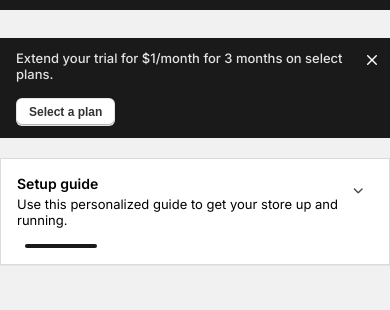
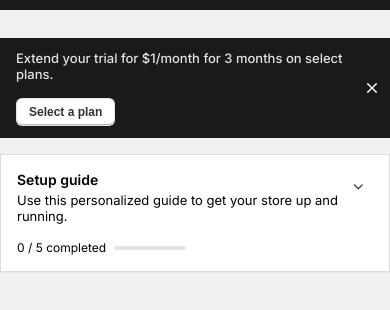
Before and after one commit to Folayimi/Front-Hackaton, a plain HTML site: page index.html in a window 390 px wide. Shown: the part 314-624 px from the top of the page. Drawn offline with Linux system fonts and the light colour scheme.

Commit message:
Made some changes

```diff
--- a/app.css
+++ b/app.css
@@ -287,13 +287,13 @@ body {
   position: relative;
   width: 100%;
   display: flex;
+  flex-direction: column;
+  gap: 16px;
   justify-content: center;
   align-items: center;
 }
 
 .content > .plan-banner {
-  position: absolute;
-  top: 0px;
   display: flex;
   width: 800px;
   padding: 12px 8px 12px 16px;
@@ -369,11 +369,10 @@ body {
 }
 
 .content > .setup-guide {
-  margin-top: 72px;
   display: flex;
   flex-direction: column;
   gap: 16px;
-  flex: 0 1 800px;
+  width: 800px;
   padding: 8px;
   border-radius: 18px;
   border: 1px solid var(--stroke-s-50, #dbdbdb);
@@ -677,7 +676,7 @@ body {
 
   .content > .setup-guide {
     border-radius: 0px;
-    margin-top: 120px;
+    width: 100%;
   }
 
   .content > .plan-banner {
--- a/app.js
+++ b/app.js
@@ -21,7 +21,9 @@ class Action {
 
     this.initializeUI();
     this.addEventListeners();
+    this.loadProgress();
     this.loadGuides(this.Track);
+    this.imagePresence();
   }
 
   initializeUI() {
@@ -35,6 +37,16 @@ class Action {
       this.BrandLogo.src =
         "https://crushingit.tech/hackathon-assets/shopify-icon-desktop.svg";
     }
+  }
+
+  imagePresence() {
+    // Image presence
+    Array.from(this.PersonlizedGuide).forEach((item) => {
+      const right = item.querySelector("#right");
+      if (window.innerWidth < 768) {
+        right.style.display = "none";
+      }
+    });
   }
 
   addEventListeners() {
@@ -180,7 +192,7 @@ class Action {
     // Load progress
     this.Progress = 0;
     Array.from(this.PersonlizedGuide).forEach((item) => {
-      if (item.checked) {
+      if (item.getAttribute("aria-checked") === "active") {
         this.Progress++;
       }
     });
@@ -236,7 +248,11 @@ class Action {
       item.className = "guide-step-active";
       leftContent.style.display = "flex";
       text.style.display = "none";
-      right.style.display = "flex";
+      if (window.innerWidth < 768) {
+        right.style.display = "none";
+      } else {
+        right.style.display = "flex";
+      }
     } else {
       item.className = "guide-step";
       checker.style.display = "block";
@@ -262,6 +278,7 @@ class Action {
         enclose.style.display = "none";
         checker.style.display = "block";
         clearTimeout(beginLoading);
+        this.loadProgress();
         this.showGuide(item, index, Track);
       }, 500);
     });
@@ -274,6 +291,7 @@ class Action {
         enclose.style.display = "none";
         checker.style.display = "block";
         clearTimeout(beginLoading);
+        this.loadProgress();
         this.showGuide(item, index, Track);
       }, 500);
     });
@@ -291,6 +309,7 @@ class Action {
         item.setAttribute("aria-checked", "active");
         checkBox.style.display = "block";
         clearTimeout(finishLoading);
+        this.loadProgress();
         this.goToInActive();
       }, 600);
     });
@@ -307,6 +326,7 @@ class Action {
         item.setAttribute("aria-checked", "active");
         checkBox.style.display = "block";
         clearTimeout(finishLoading);
+        this.loadProgress();
         this.goToInActive();
       }, 600);
     });
```
